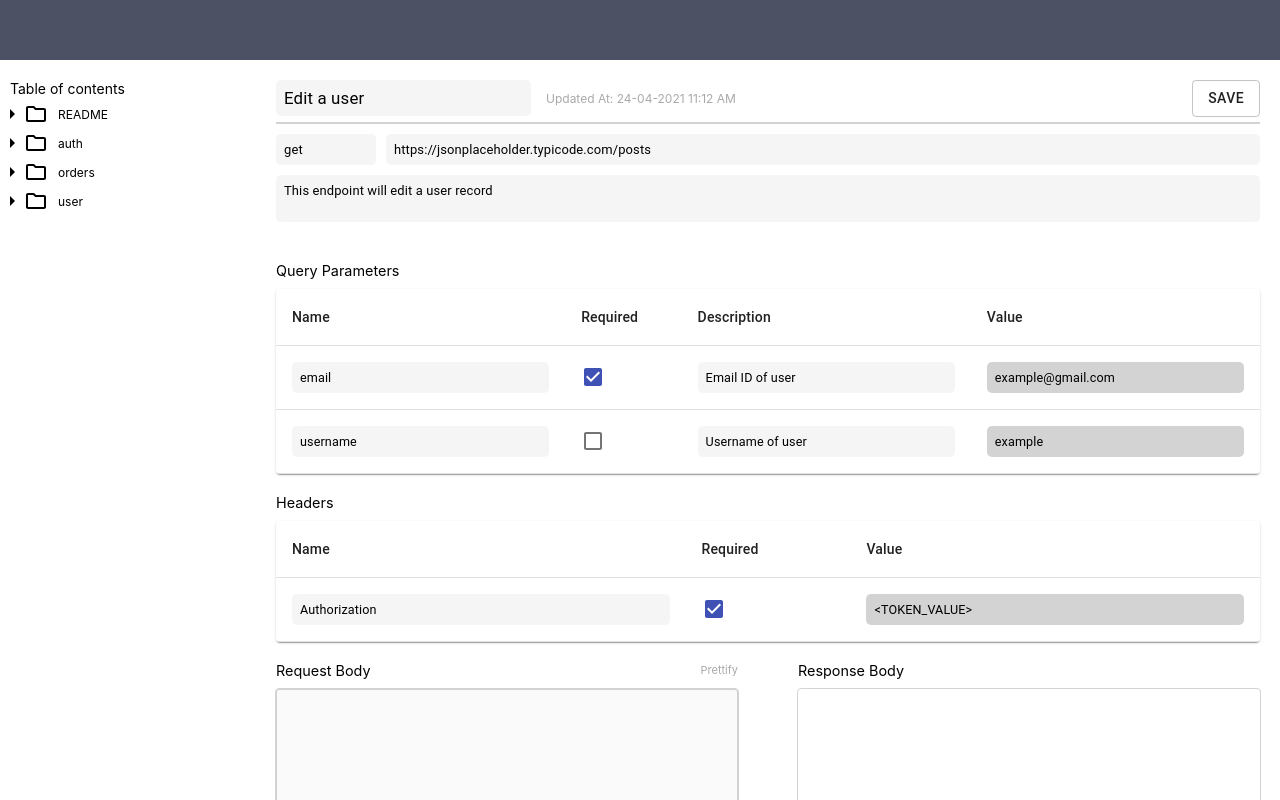
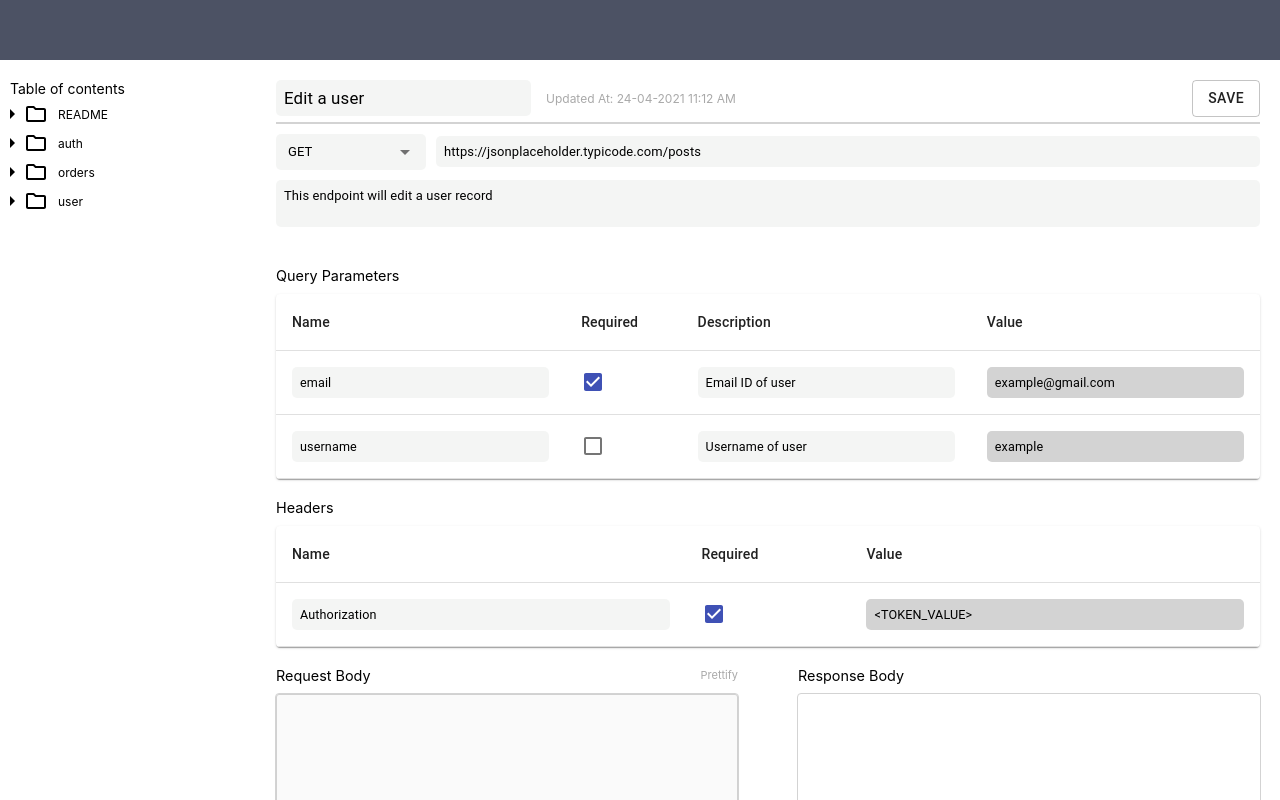
Before and after one commit to parasagrawal71/api-documenter, a React (Create React App) app: page / in a window 1280 px wide. Both pictures are taken after a click on the button "EDIT". Shown: the top 800 px of the page. Built offline with nearby package versions, Linux system fonts and the light colour scheme.

Commit message:
Add paramters and req headers in example and add autocomplete

```diff
--- a/package.json
+++ b/package.json
@@ -5,6 +5,7 @@
   "dependencies": {
     "@material-ui/core": "^4.11.3",
     "@material-ui/icons": "^4.11.2",
+    "@material-ui/lab": "^4.0.0-alpha.57",
     "@testing-library/jest-dom": "^5.11.4",
     "@testing-library/react": "^11.1.0",
     "@testing-library/user-event": "^13.1.2",
--- a/src/assets/endpoints.json
+++ b/src/assets/endpoints.json
@@ -46,6 +46,22 @@
           "username": "parasagrawal",
           "email": "parasagrawal@gmail.com"
         },
+        "parameters": [
+          {
+            "name": "email",
+            "value": "parasagrawal@gmail.com"
+          },
+          {
+            "name": "username",
+            "value": "parasagrawal"
+          }
+        ],
+        "requestHeaders": [
+          {
+            "name": "Authorization",
+            "value": "<TOKEN_VALUE>"
+          }
+        ],
         "response": {
           "statusCode": 200,
           "data": {
--- a/src/components/appTable/AppTable.jsx
+++ b/src/components/appTable/AppTable.jsx
@@ -15,7 +15,6 @@ import {
   ThemeTextField,
   ThemeCheckbox,
 } from "utils/commonStyles/styledComponents";
-import { capitalizeFirstLetter } from "utils/functions";
 
 // IMPORT ASSETS HERE
 import appStyles from "./AppTable.module.scss";
@@ -29,6 +28,7 @@ const AppTable = (props) => {
     editMode,
     dispatchEndpoint,
     arrayKey,
+    disableValueTextbox,
   } = props;
 
   const useStyles = makeStyles({
@@ -61,12 +61,24 @@ const AppTable = (props) => {
       ) : (
         "optional"
       );
-    } else if (headerKey === "value" || addMode || editMode) {
+    } else if (
+      (headerKey === "value" && !disableValueTextbox) ||
+      addMode ||
+      editMode
+    ) {
       return (
         <ThemeTextField
           variant="outlined"
-          disabled={headerKey === "value" && (editMode || addMode)}
-          value={headerKey === "value" || editMode ? fieldValue : ""}
+          disabled={
+            headerKey === "value" &&
+            !disableValueTextbox &&
+            (editMode || addMode)
+          }
+          value={
+            (headerKey === "value" && !disableValueTextbox) || editMode
+              ? fieldValue
+              : ""
+          }
           multiline={isMultiline === "multiline"}
           onChange={(e) => {
             dispatchEndpoint({
--- a/src/components/endpoint/Endpoint.jsx
+++ b/src/components/endpoint/Endpoint.jsx
@@ -5,7 +5,10 @@ import axios from "axios";
 import moment from "moment";
 
 // IMPORT USER-DEFINED COMPONENTS HERE
-import { ThemeTextField } from "utils/commonStyles/styledComponents";
+import {
+  ThemeTextField,
+  ThemeAutocomplete,
+} from "utils/commonStyles/styledComponents";
 import {
   capitalizeFirstLetter,
   getStatusText,
@@ -136,6 +139,17 @@ const Endpoint = (props) => {
     },
   ];
 
+  const exampleTableHeaders = [
+    {
+      displayName: "Name",
+      key: "name",
+    },
+    {
+      displayName: "Value",
+      key: "value",
+    },
+  ];
+
   /* ########################### FUNCTIONS HERE ########################### */
   const TextFieldBoxOrValue = (
     fieldName,
@@ -143,16 +157,38 @@ const Endpoint = (props) => {
     isMultiline,
     arrayIndex
   ) => {
-    return addMode || editMode ? (
+    if (addMode || editMode) {
+      if (fieldName === "method") {
+        return (
+          <ThemeAutocomplete
+            options={["GET", "POST", "PUT", "DELETE", "PATCH"]}
+            getOptionLabel={(option) => option}
+            width="150px"
+            renderInput={(params) => (
+              <ThemeTextField
+                {...params}
+                variant="outlined"
+                size="small"
+                InputLabelProps={{
+                  // shrink: false,
+                  focused: false,
+                }}
+              />
+            )}
+            onChange={(e, selectedOption) => {
+              dispatchEndpoint({
+                type: "method",
+                payload: selectedOption,
+              });
+            }}
+            value={endpoint?.method?.toUpperCase() || ""}
+          />
+        );
+      }
+
+      return (
         <ThemeTextField
           variant="outlined"
-        width={
-          fieldName === "method"
-            ? "100px"
-            : fieldName === "path"
-            ? "calc(100% - 110px)"
-            : "100%"
-        }
           value={editMode ? fieldValue : ""}
           placeholder={capitalizeFirstLetter(fieldName)}
           multiline={isMultiline === "multiline"}
@@ -167,9 +203,10 @@ const Endpoint = (props) => {
           }}
           rows={2}
         />
-    ) : (
-      fieldValue
       );
+    } else {
+      return fieldValue;
+    }
   };
 
   const handleEditSaveBtn = () => {
@@ -282,12 +319,12 @@ const Endpoint = (props) => {
         </div>
       </section>
       <div className={appStyles["method-path"]}>
-        <span className={appStyles.method}>
+        <div className={appStyles.method}>
           {TextFieldBoxOrValue("method", endpoint?.method)}
-        </span>
-        <span className={appStyles.path}>
+        </div>
+        <div className={appStyles.path}>
           {TextFieldBoxOrValue("path", endpoint?.path)}
-        </span>
+        </div>
       </div>
       <div className={appStyles.description}>
         {TextFieldBoxOrValue("description", endpoint?.description, "multiline")}
@@ -424,6 +461,22 @@ const Endpoint = (props) => {
               </section>
 
               {openExamples?.[exampleIndex] && (
+                <section className={appStyles["example-all-cnt"]}>
+                  <section
+                    className={appStyles["example-paramters-reqHeaders"]}
+                  >
+                    <AppTableComponent
+                      tableHeaders={exampleTableHeaders}
+                      tableRows={example?.parameters}
+                      disableValueTextbox
+                    />
+                    <AppTableComponent
+                      tableHeaders={exampleTableHeaders}
+                      tableRows={example?.requestHeaders}
+                      disableValueTextbox
+                    />
+                  </section>
+
                   <section
                     className={appStyles["example-request-response-bodies"]}
                   >
@@ -452,11 +505,15 @@ const Endpoint = (props) => {
                     </section>
 
                     <section className={appStyles["example-response-body"]}>
-                    <div className={appStyles["example-response-body__title"]}>
+                      <div
+                        className={appStyles["example-response-body__title"]}
+                      >
                         <span>Response Body</span>
                         <span
                           className={
-                          String(example?.response?.statusCode)?.startsWith("2")
+                            String(example?.response?.statusCode)?.startsWith(
+                              "2"
+                            )
                               ? appStyles.green
                               : appStyles.red
                           }
@@ -489,6 +546,7 @@ const Endpoint = (props) => {
                       </Button>
                     </section>
                   </section>
+                </section>
               )}
             </section>
           );
--- a/src/components/endpoint/Endpoint.module.scss
+++ b/src/components/endpoint/Endpoint.module.scss
@@ -43,6 +43,8 @@
   }
 
   .method-path {
+    @include flex-row-v-cen;
+
     .method {
       text-transform: uppercase;
       margin-right: 10px;
@@ -51,6 +53,7 @@
     }
 
     .path {
+        flex: 1;
     }
   }
 
@@ -185,16 +188,16 @@
 
   .examples-cnt {
     .example-cnt {
-      &:hover {
-        cursor: pointer;
-      }
-
       .example-row {
         border: 1px solid lightgrey;
         padding: 10px;
         border-radius: 5px;
         display: flex;
         align-items: center;
+
+        &:hover {
+          cursor: pointer;
+        }
 
         span {
           display: flex;
@@ -206,9 +209,17 @@
         }
       }
 
+      .example-all-cnt {
+        margin: 20px;
+
+        .example-paramters-reqHeaders {
+          div {
+            margin-bottom: 20px;
+          }
+        }
+
         .example-request-response-bodies {
           @include flex-row-sb;
-        margin: 20px;
 
           .example-request-body {
             flex: 1;
@@ -277,3 +288,4 @@
       }
     }
   }
+}
--- a/src/utils/commonStyles/styledComponents.js
+++ b/src/utils/commonStyles/styledComponents.js
@@ -1,5 +1,6 @@
 import styled from "styled-components";
 import { TextField, Checkbox } from "@material-ui/core";
+import Autocomplete from "@material-ui/lab/Autocomplete";
 
 export const ThemeTextField = styled(TextField)({
   width: (props) => (props?.width ? props.width : "100%"),
@@ -40,3 +41,17 @@ export const ThemeTextField = styled(TextField)({
 export const ThemeCheckbox = styled(Checkbox)({
   padding: 0,
 });
+
+export const ThemeAutocomplete = styled(Autocomplete)({
+  width: (props) => (props?.width ? props.width : "100%"),
+  ".MuiInputBase-root": {
+    padding: 0,
+  },
+  label: {
+    transform: "translate(14px, 13px) scale(1)",
+    fontSize: 12,
+  },
+  ".MuiAutocomplete-input": {
+    fontSize: 13,
+  },
+});
```
Also changed, not shown: .eslintrc.json, 1 other file (tests, documents, lock files or other folders). Lines whose indentation alone changed are shown as unchanged.
